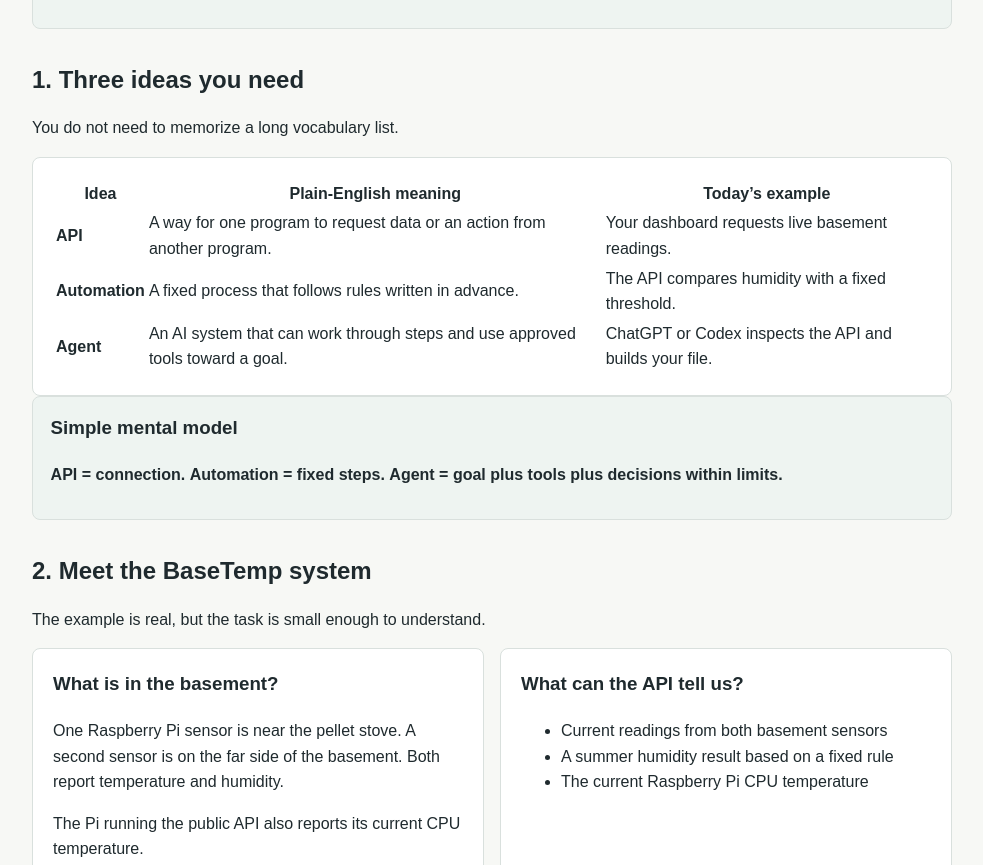
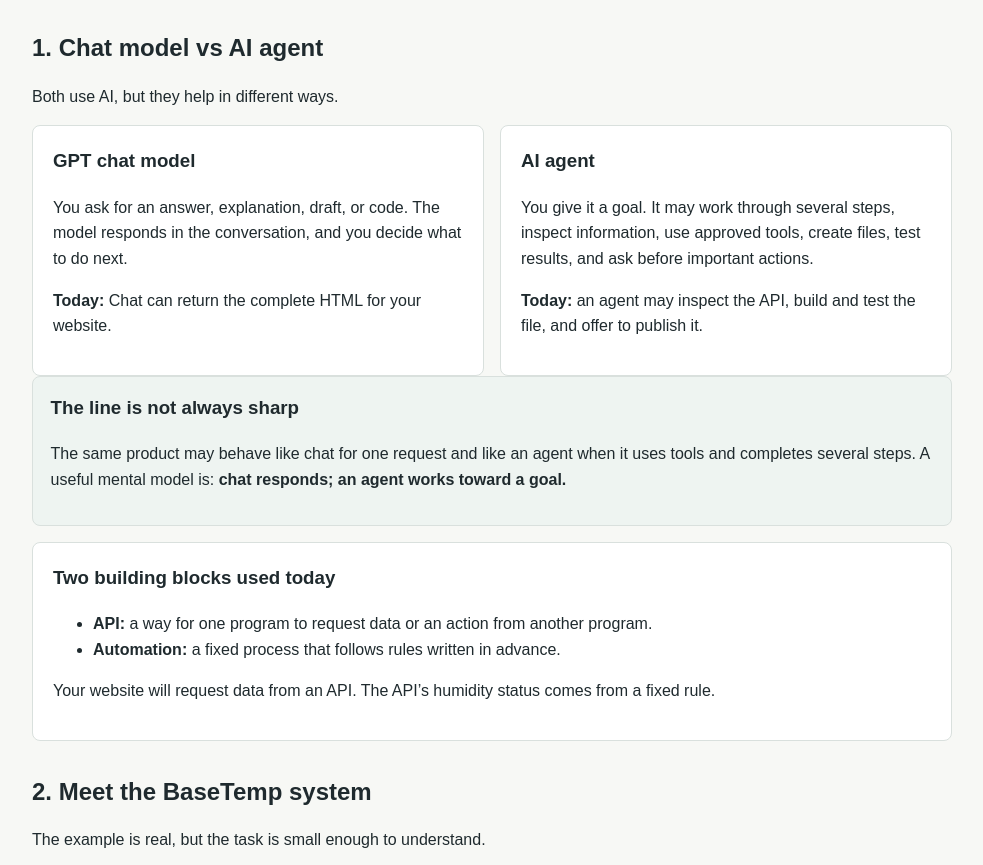
Before and after one commit to prichardsondev/ai-foundations, a website: page session-4.html in a window 1280 px wide. Shown: the part 1067-1932 px from the top of the page, without its empty margins (148-1131 px from the left). Drawn offline with Linux system fonts and the light colour scheme.

Commit message:
Center Section 1.4 on chat models versus agents

```diff
--- a/session-4.html
+++ b/session-4.html
@@ -3,8 +3,8 @@
 <head>
   <meta charset="UTF-8">
   <meta name="viewport" content="width=device-width, initial-scale=1.0">
-  <title>Section 4: APIs, Automation, and Your First AI-Built App | AI Foundations for Everyone</title>
-  <meta name="description" content="A beginner-friendly lesson that explains APIs, automation, and agents, then guides students through building a live basement monitoring dashboard.">
+  <title>Section 4: GPT Chat Models vs AI Agents | AI Foundations for Everyone</title>
+  <meta name="description" content="A beginner-friendly comparison of GPT chat models and AI agents, followed by a guided activity using ChatGPT or Codex to build a live monitoring website.">
   <link rel="stylesheet" href="styles.css?v=20260713-api-app">
 </head>
 <body>
@@ -22,16 +22,17 @@
   <main class="wrap page-shell lesson-shell">
     <section class="page-title" id="top">
       <p class="eyebrow">Part 1 - Section 4</p>
-      <h1>APIs, Automation, and Your First AI-Built App</h1>
+      <h1>GPT Chat Models vs AI Agents</h1>
       <p class="lead">
-        Today you will use a real public API from two Raspberry Pis, ask ChatGPT or Codex to build a dashboard, save one HTML file, and open your working app in a browser.
+        Learn the difference by doing something fun: give ChatGPT or Codex one prompt and use a real public API to create your own live basement monitoring website.
       </p>
     </section>
 
     <section class="card outcomes-card">
       <h2>By the end, you should be able to</h2>
       <ul class="checklist">
-        <li>Explain an API in one sentence.</li>
+        <li>Explain the difference between a chat model and an AI agent.</li>
+        <li>Explain how an API gives software access to data.</li>
         <li>Tell raw data, coded automation, and prediction apart.</li>
         <li>Use an AI assistant to build a small app from documented API data.</li>
         <li>Open the app, refresh its data, and check whether it works.</li>
@@ -62,38 +63,36 @@
 
     <section class="lesson-section">
       <div class="section-heading">
-        <h2>1. Three ideas you need</h2>
-        <p>You do not need to memorize a long vocabulary list.</p>
+        <h2>1. Chat model vs AI agent</h2>
+        <p>Both use AI, but they help in different ways.</p>
       </div>
 
-      <article class="card lesson-card">
-        <table>
-          <thead>
-            <tr><th>Idea</th><th>Plain-English meaning</th><th>Today’s example</th></tr>
-          </thead>
-          <tbody>
-            <tr>
-              <td><strong>API</strong></td>
-              <td>A way for one program to request data or an action from another program.</td>
-              <td>Your dashboard requests live basement readings.</td>
-            </tr>
-            <tr>
-              <td><strong>Automation</strong></td>
-              <td>A fixed process that follows rules written in advance.</td>
-              <td>The API compares humidity with a fixed threshold.</td>
-            </tr>
-            <tr>
-              <td><strong>Agent</strong></td>
-              <td>An AI system that can work through steps and use approved tools toward a goal.</td>
-              <td>ChatGPT or Codex inspects the API and builds your file.</td>
-            </tr>
-          </tbody>
-        </table>
+      <div class="grid-two">
+        <article class="card lesson-card">
+          <h3>GPT chat model</h3>
+          <p>You ask for an answer, explanation, draft, or code. The model responds in the conversation, and you decide what to do next.</p>
+          <p><strong>Today:</strong> Chat can return the complete HTML for your website.</p>
+        </article>
+
+        <article class="card lesson-card">
+          <h3>AI agent</h3>
+          <p>You give it a goal. It may work through several steps, inspect information, use approved tools, create files, test results, and ask before important actions.</p>
+          <p><strong>Today:</strong> an agent may inspect the API, build and test the file, and offer to publish it.</p>
+        </article>
+      </div>
+
+      <article class="callout">
+        <h3>The line is not always sharp</h3>
+        <p>The same product may behave like chat for one request and like an agent when it uses tools and completes several steps. A useful mental model is: <strong>chat responds; an agent works toward a goal.</strong></p>
       </article>
 
-      <article class="callout">
-        <h3>Simple mental model</h3>
-        <p><strong>API = connection.</strong> <strong>Automation = fixed steps.</strong> <strong>Agent = goal plus tools plus decisions within limits.</strong></p>
+      <article class="card lesson-card">
+        <h3>Two building blocks used today</h3>
+        <ul>
+          <li><strong>API:</strong> a way for one program to request data or an action from another program.</li>
+          <li><strong>Automation:</strong> a fixed process that follows rules written in advance.</li>
+        </ul>
+        <p>Your website will request data from an API. The API’s humidity status comes from a fixed rule.</p>
       </article>
     </section>
 
@@ -169,6 +168,16 @@
         <p><strong>Stop and check:</strong> the response should contain one complete HTML file in one code block.</p>
       </article>
 
+      <article class="callout">
+        <h3>Watch chat become more agent-like</h3>
+        <ul>
+          <li>If it returns code in the conversation, you are using chat-style generation.</li>
+          <li>If it opens the API and inspects live JSON, it is using a browser tool.</li>
+          <li>If it creates and tests the file for you, it is completing a multi-step task.</li>
+          <li>If it offers to publish, that is an external action—and it must ask for approval first.</li>
+        </ul>
+      </article>
+
       <article class="card lesson-card">
         <h3>Step 5: Save the HTML file</h3>
         <ol>
@@ -234,12 +243,13 @@
           <li>Raw readings are separate from coded-rule results.</li>
           <li>The page explains why one current reading is not a prediction.</li>
           <li>You can explain where the data came from.</li>
+          <li>You can identify which parts were chat-like and which were agent-like.</li>
         </ul>
       </article>
 
       <article class="callout">
         <h3>Key takeaway</h3>
-        <p>An API supplied the data. Fixed code supplied the humidity rule. An AI assistant helped build the interface. You remained responsible for checking the fields, testing the result, and deciding whether to publish.</p>
+        <p>Chat can generate an answer or website. An agent can use tools and work through several steps toward the goal. In both cases, you remain responsible for checking the result and approving any public action.</p>
       </article>
     </section>
 
```
